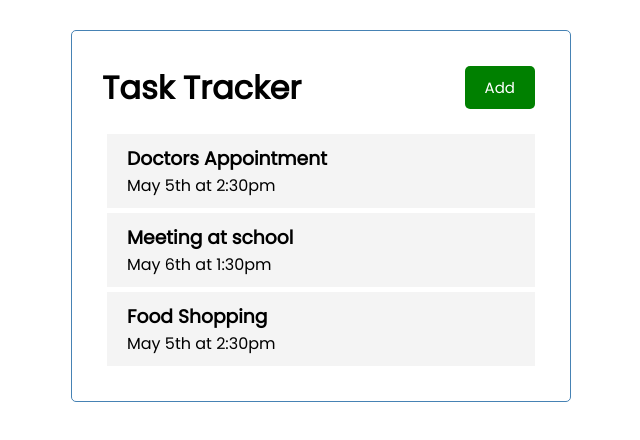
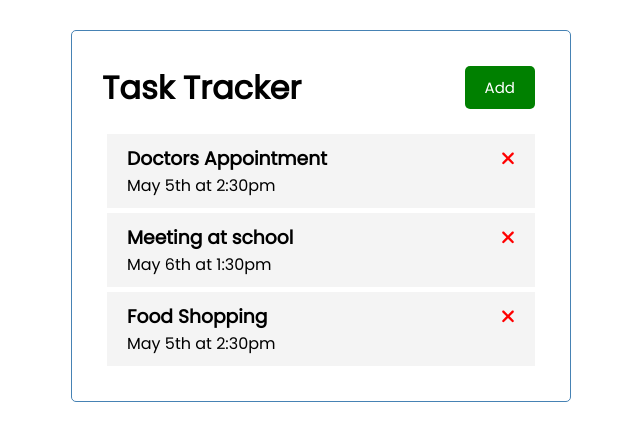
Before and after one commit to Antenor452/angular-crash-course, an Angular app: page / in a window 1280 px wide. Shown: the top 440 px of the page, without its empty margins (319-959 px from the left). Built offline with nearby package versions, Linux system fonts and the light colour scheme.

Commit message:
created task service

```diff
--- a/src/app/components/task-item/task-item.component.css
+++ b/src/app/components/task-item/task-item.component.css
@@ -9,7 +9,7 @@
   border-left: 5px solid green;
 }
 
-.tas h3 {
+.task h3 {
   display: flex;
   align-items: center;
   justify-content: space-between;
--- a/src/app/components/task-item/task-item.component.html
+++ b/src/app/components/task-item/task-item.component.html
@@ -1,4 +1,7 @@
 <div class="task">
-  <h3>{{ task.text }}</h3>
+  <h3>
+    {{ task.text }}
+    <fa-icon [icon]="faTimes" [ngStyle]="{ color: 'red' }"></fa-icon>
+  </h3>
   <p>{{ task.day }}</p>
 </div>
--- a/src/app/components/task-item/task-item.component.ts
+++ b/src/app/components/task-item/task-item.component.ts
@@ -1,5 +1,6 @@
 import { Component,Input } from '@angular/core';
 import { Task } from '../../Task';
+import { faTimes } from '@fortawesome/free-solid-svg-icons';
 @Component({
   selector: 'app-task-item',
   templateUrl: './task-item.component.html',
@@ -7,4 +8,5 @@ import { Task } from '../../Task';
 })
 export class TaskItemComponent {
 @Input() task!:Task;
+faTimes = faTimes;
 }
```
Also changed, not shown: src/app/services/task.service.ts (added, +9 -0 lines), 1 other file (tests, documents, lock files or other folders).
